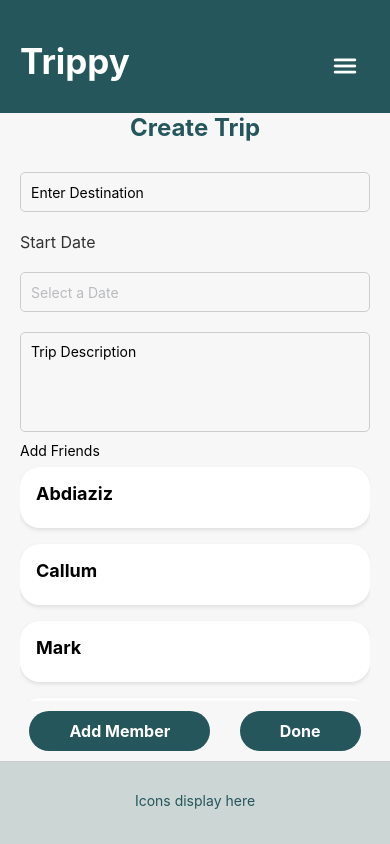
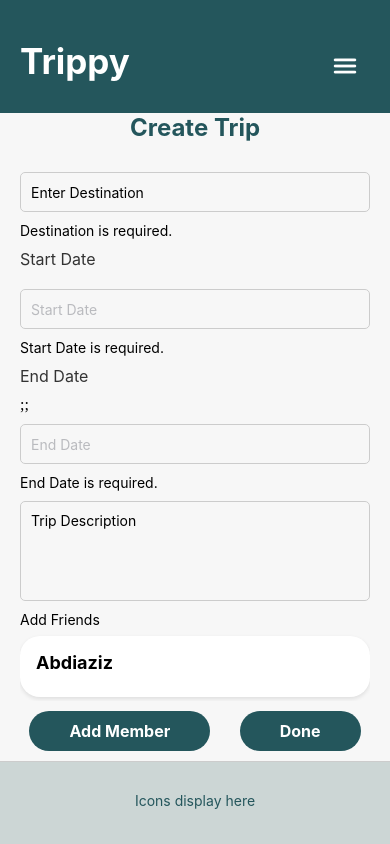
Before and after one commit to markw53/trippy, a React Native app: screen / in a window 390 px wide. Built offline with nearby package versions, Linux system fonts and the light colour scheme; no server answers.

Commit message:
Currently working tripCreation screen, added layout and functionality but needs to be optimised

```diff
--- a/src/screens/TripCreationScreen.js
+++ b/src/screens/TripCreationScreen.js
@@ -8,30 +8,91 @@ import Header from "../components/Header";
 import Footer from "../components/Footer";
 
 export default function TripCreationScreen() {
-  const [destination, setDestination] = useState();
-  const [description, setTripDescription] = useState();
+  const [destination, setDestination] = useState("");
+  const [description, setTripDescription] = useState("");
   const [date, setDate] = useState(new Date());
   const [showPicker, setShowPicker] = useState(false);
+
   const [startDate, setStartDate] = useState("");
+
+  const [showEndPicker, setShowEndPicker] = useState(false);
+  const [endDate, setEndDate] = useState("");
+  //Added
+ //-------------------------------------------------------------------------
+const handleSubmit = () => {
+  if (!destination || !description || !startDate || !endDate) {
+    alert("All fields are required!");
+    return;
+  }
+  if (new Date(endDate) < new Date(startDate)) {
+      alert("End Date cannot be before Start Date!");
+      return;
+    }
+    console.log("Trip Submitted:", { destination, description, startDate, endDate });
+};
+//-------------------------------------------------------------------------
 
   const toggleDatePicker = () => {
     setShowPicker(!showPicker);
   };
 
-  const onChange = (event, selectedDate) => {
-    if (selectedDate) {
+  const onStartChange = ({type}, selectedDate) => {
+    if (type == "set") {
+        const currentDate = selectedDate || date; // added ||date
+
       setDate(selectedDate);
-      setStartDate(selectedDate.toDateString());
-      if (Platform.OS === "android") toggleDatePicker();
+      setStartDate(currentDate);
+
+      if (Platform.OS === "android") {
+        toggleDatePicker();
+        // setStartDate(formatDate(currentDate));
+      }
     } else {
       toggleDatePicker();
     }
   };
 
   const confirmIOSDate = () => {
-    setStartDate(date.toDateString());
+    setStartDate(formatDate(date));
     toggleDatePicker();
   };
+
+  const formatDate = (rawDate)=>{
+    let date = new Date(rawDate);
+
+    let year = date.getFullYear();
+    let month = date.getMonth() +1;
+    let day = date.getDate();
+
+    month = month < 10 ? `0${month}` : month;
+    day = day < 10 ? `0${day}` : day;
+
+    return `${day}-${month}-${year}`;
+  }
+
+  const toggleEndDatePicker = ()=> setShowEndPicker(!showEndPicker)
+
+  const onEndchange = ({type}, selectedDate) => {
+    if (type == "set") {
+        const currentDate = selectedDate || date; // added ||date
+
+      setDate(selectedDate);
+      setEndDate(currentDate);
+
+      if (Platform.OS === "android") {
+        toggleEndDatePicker();
+        // setStartDate(formatDate(currentDate));
+      }
+    } else {
+      toggleEndDatePicker();
+    }
+  };
+
+  const confirmIOSEndDate = () => {
+    setEndDate(formatDate(date));
+    toggleEndDatePicker();
+  };
+
 
   const members = [
     { id: "1", name: "Abdiaziz" },
@@ -59,7 +120,8 @@ export default function TripCreationScreen() {
           placeholder="Enter Destination"
           value={destination}
         />
-        <TouchableOpacity onPress={toggleDatePicker}>
+          {destination === "" && <Text style={styles.errorText}>Destination is required.</Text>}
+        <View onPress={toggleDatePicker}>
             <Text style={styles.label}>Start Date</Text>
 
             {showPicker && (
@@ -67,8 +129,9 @@ export default function TripCreationScreen() {
                 mode="date"
                 display="spinner"
                 value={date}
-              onChange={onChange}
+                onChange={onStartChange}
                 style={styles.datePicker}
+                minimumDate={new Date()}
                 />
             )}
 
@@ -94,14 +157,65 @@ export default function TripCreationScreen() {
             <Pressable onPress={toggleDatePicker}>
               <TextInput
                 style={styles.input}
-                placeholder="Select a Date"
+                placeholder="Start Date"
                 value={startDate}
+                onChangeText={setStartDate}
+                placeholderTextColor="#11182744"
                 editable={false}
-                placeholderTextColor={"#11182744"}
+                onPressIn={toggleDatePicker}
               />
             </Pressable>
           )}
+        {!startDate && <Text style={styles.errorText}>Start Date is required.</Text>}
+        </View>
+
+        <View onPress={toggleDatePicker}>
+            <Text style={styles.label}>End Date</Text>
+
+            {showEndPicker && (
+                <DateTimePicker
+                    mode="date"
+                    display="spinner"
+                    value={date}
+                    onChange={onEndchange}
+                    style={styles.datePicker}
+                />
+            )};
+
+            {showEndPicker && Platform.OS === "ios" && (
+                <View style={styles.iosButtons}>
+                    <TouchableOpacity
+                    style={[styles.button, styles.pickerButton, styles.cancelButton]}
+                    onPress={toggleEndDatePicker}
+                >
+                    <Text style={styles.cancelText}>Cancel</Text>
                 </TouchableOpacity>
+
+                <TouchableOpacity
+                    style={[styles.button, styles.pickerButton]}
+                    onPress={confirmIOSEndDate}
+                >
+                    <Text style={styles.buttonText}>Confirm</Text>
+                </TouchableOpacity>
+                </View>
+
+            )};
+            {!showEndPicker && (
+            <Pressable onPress={toggleEndDatePicker}>
+              <TextInput
+                style={styles.input}
+                placeholder="End Date"
+                value={endDate}
+                onChangeText={setEndDate}
+                placeholderTextColor="#11182744"
+                editable={false}
+                onPressIn={toggleEndDatePicker}
+              />
+            </Pressable>
+          )}
+        {!endDate && <Text style={styles.errorText}>End Date is required.</Text>}
+
+        </View>
 
         <TextInput
           style={[styles.input, styles.multiLineText]}
@@ -128,7 +242,8 @@ export default function TripCreationScreen() {
             />
             <Button
             title="Done"
-            onPress={() => console.log("Button Done")}
+            onPress={handleSubmit}
+            // onPress={() => console.log("Button Done")}
             style={{ alignSelf: "center", paddingHorizontal: 40 }}
             />
         </View>
@@ -197,6 +312,8 @@ const styles = StyleSheet.create({
     backgroundColor: "#e5e7eb",
   },
   buttonText: {
+    fontSize: 14,
+    fontWeight: "500",
     color: "#fff",
     textAlign: "center",
   },
```
Lines whose indentation alone changed are shown as unchanged.
